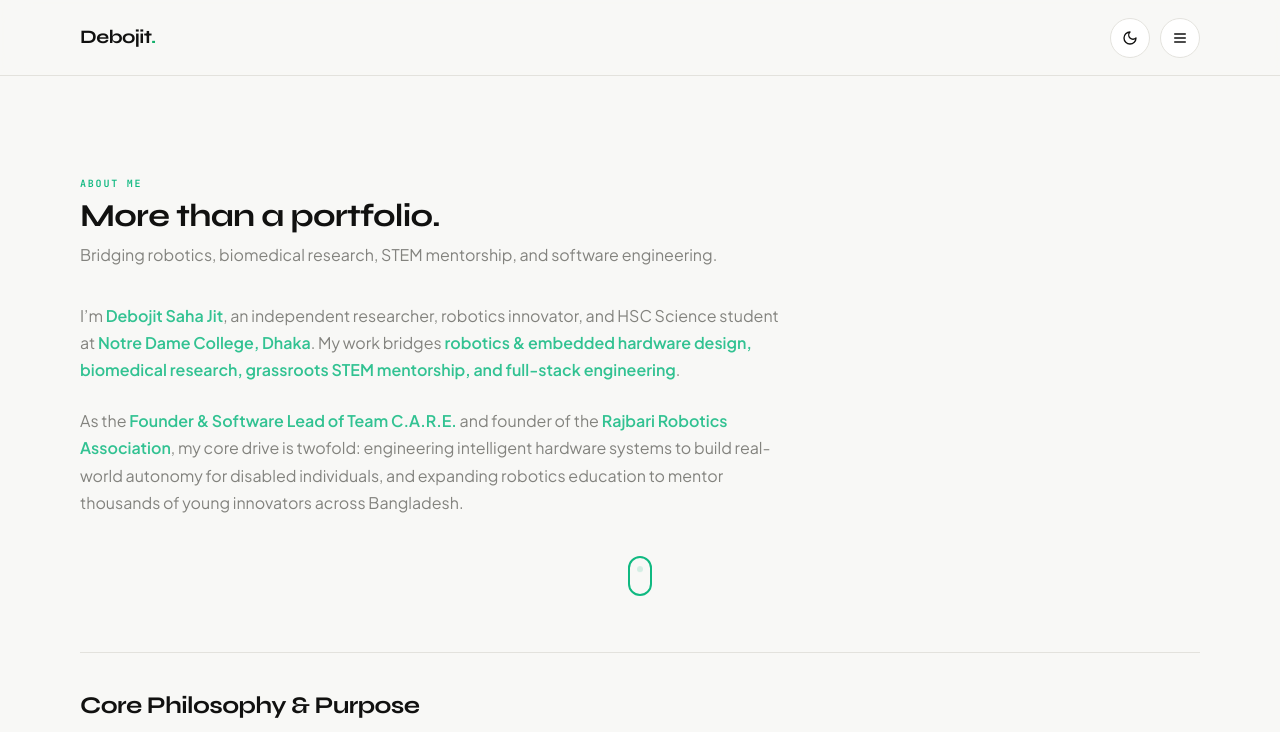
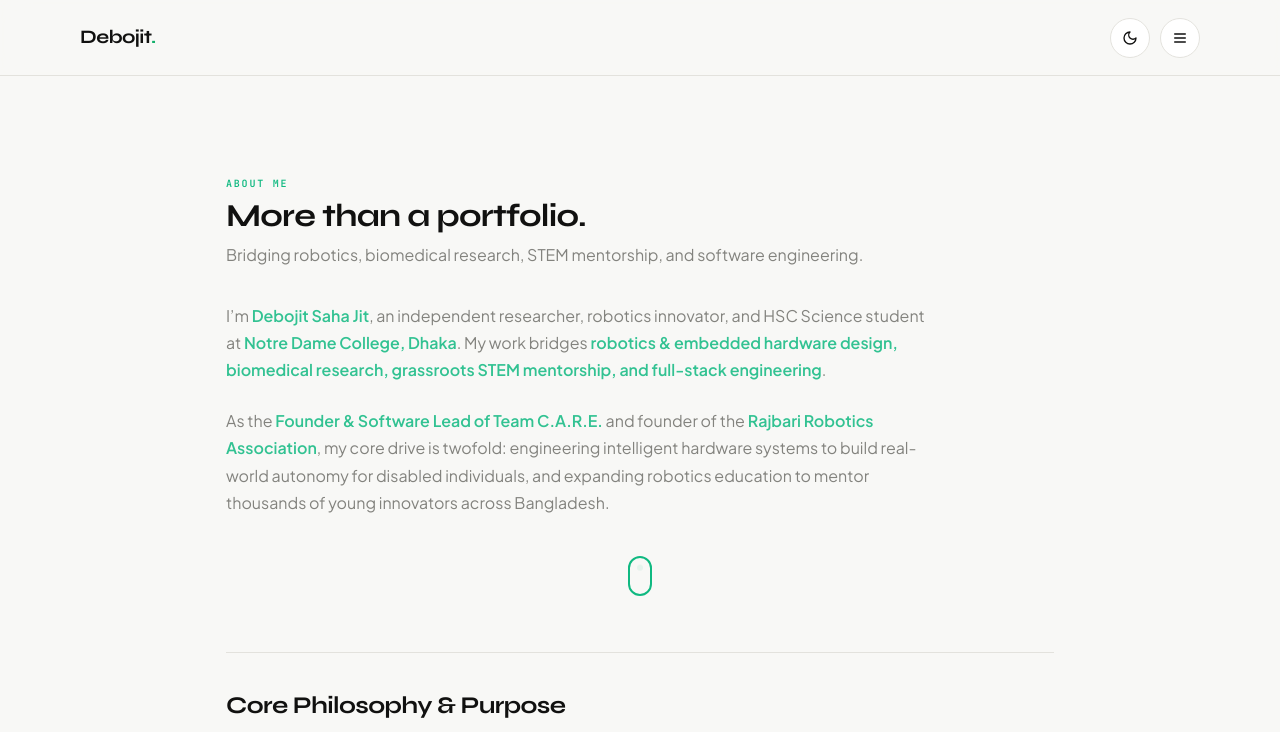
Before and after one commit to debojitsahajit09/my-portfolio, a Next.js app in the folder extracted/: page /about/bio in a window 1280 px wide. Shown: the top 732 px of the page. Built offline with nearby package versions, Linux system fonts and the light colour scheme.

Commit message:
Add inline styles for centering content in BioPage

```diff
--- a/extracted/app/about/bio/page.tsx
+++ b/extracted/app/about/bio/page.tsx
@@ -11,7 +11,8 @@ import {
 export default function BioPage() {
   return (
     <main className="section">
-      <div className="wrap">
+      {/* maxWidth এবং margin: "0 auto" কন্টেন্টকে সেন্টারে রাখবে */}
+      <div className="wrap" style={{ maxWidth: "860px", margin: "0 auto", padding: "0 1rem" }}>
 
         {/* ----------------- GLOBAL STYLES & ANIMATIONS ----------------- */}
         <style>{`
```
